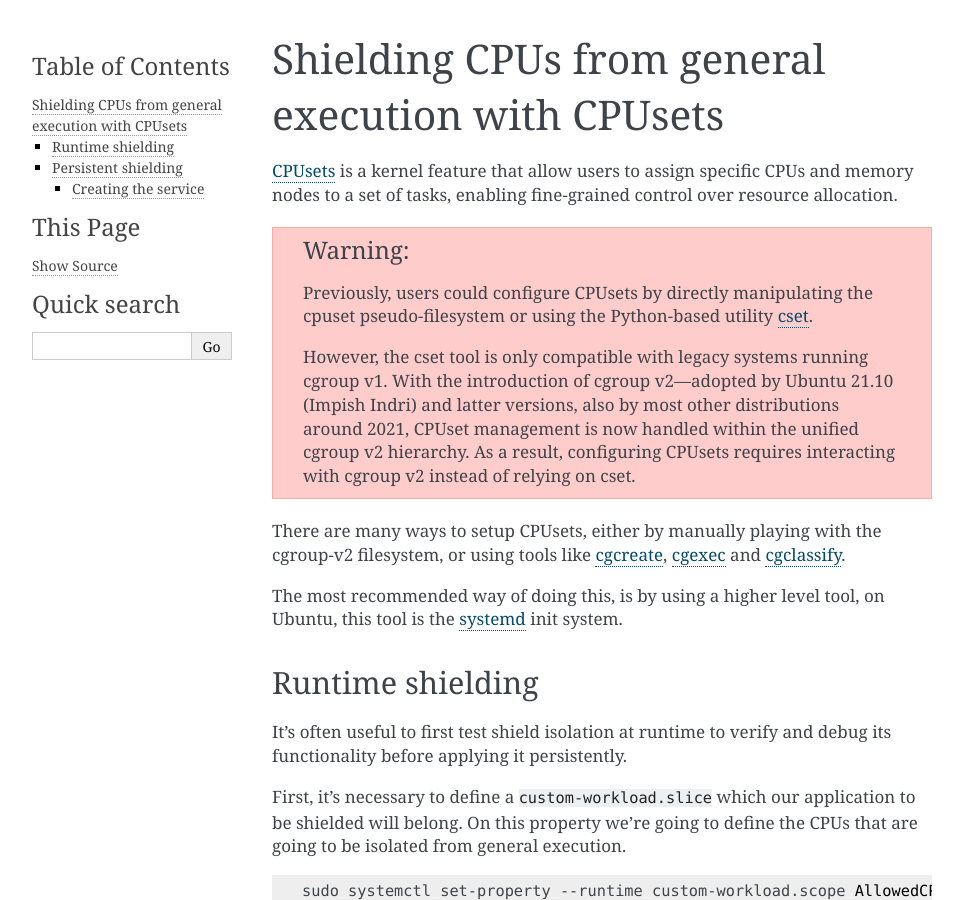
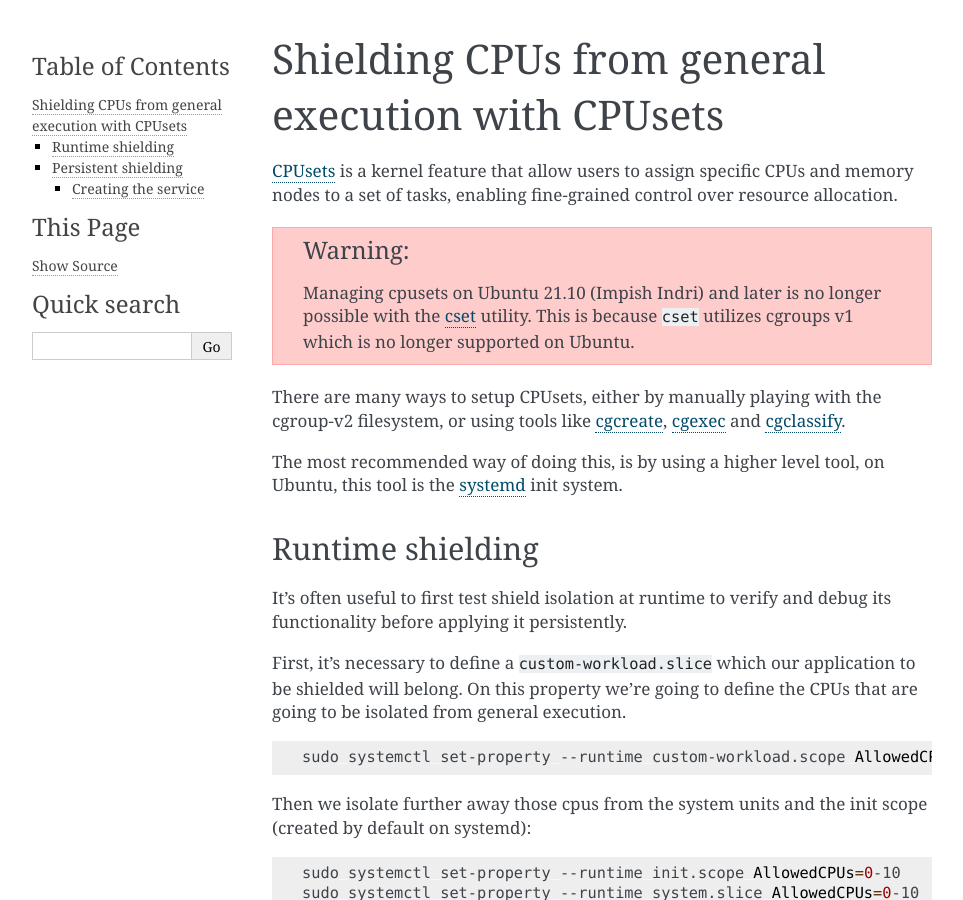
Before and after one commit to canonical/real-time-ubuntu-docs, a Sphinx documentation site: the page built from docs/how-to/using-cpu-sets.md, in a window 1280 px wide and 900 px high. Shown: the whole window, without its empty margins (148-1111 px from the left). Built offline with Sphinx 7.4.7, drawn with Linux system fonts in a browser that asks for light colours.

Commit message:
refact: shrink explanation about cgroup-v1 and cset
Signed-off-by: Lincoln Wallace <lincoln.wallace@canonical.com>

````diff
--- a/docs/how-to/using-cpu-sets.md
+++ b/docs/how-to/using-cpu-sets.md
@@ -3,11 +3,7 @@
 [CPUsets][kdocs_cpusets_v2] is a kernel feature that allow users to assign specific CPUs and memory nodes to a set of tasks, enabling fine-grained control over resource allocation.
 
 ```{warning}
-Previously, users could configure CPUsets by directly manipulating the cpuset pseudo-filesystem or using the Python-based utility [cset][cset_manpage].
-
-However, the cset tool is only compatible with legacy systems running cgroup v1.
-With the introduction of cgroup v2—adopted by Ubuntu 21.10 (Impish Indri) and latter versions, also by most other distributions around 2021, CPUset management is now handled within the unified cgroup v2 hierarchy.
-As a result, configuring CPUsets requires interacting with cgroup v2 instead of relying on cset.
+Managing cpusets on Ubuntu 21.10 (Impish Indri) and later is no longer possible with the [cset][cset_manpage] utility. This is because `cset` utilizes cgroups v1 which is no longer supported on Ubuntu.
 ```
 
 There are many ways to setup CPUsets, either by manually playing with the cgroup-v2 filesystem, or using tools like [cgcreate][manpage_cgcreate], [cgexec][manpage_cgexec] and [cgclassify][manpage_cgclassify].
````
